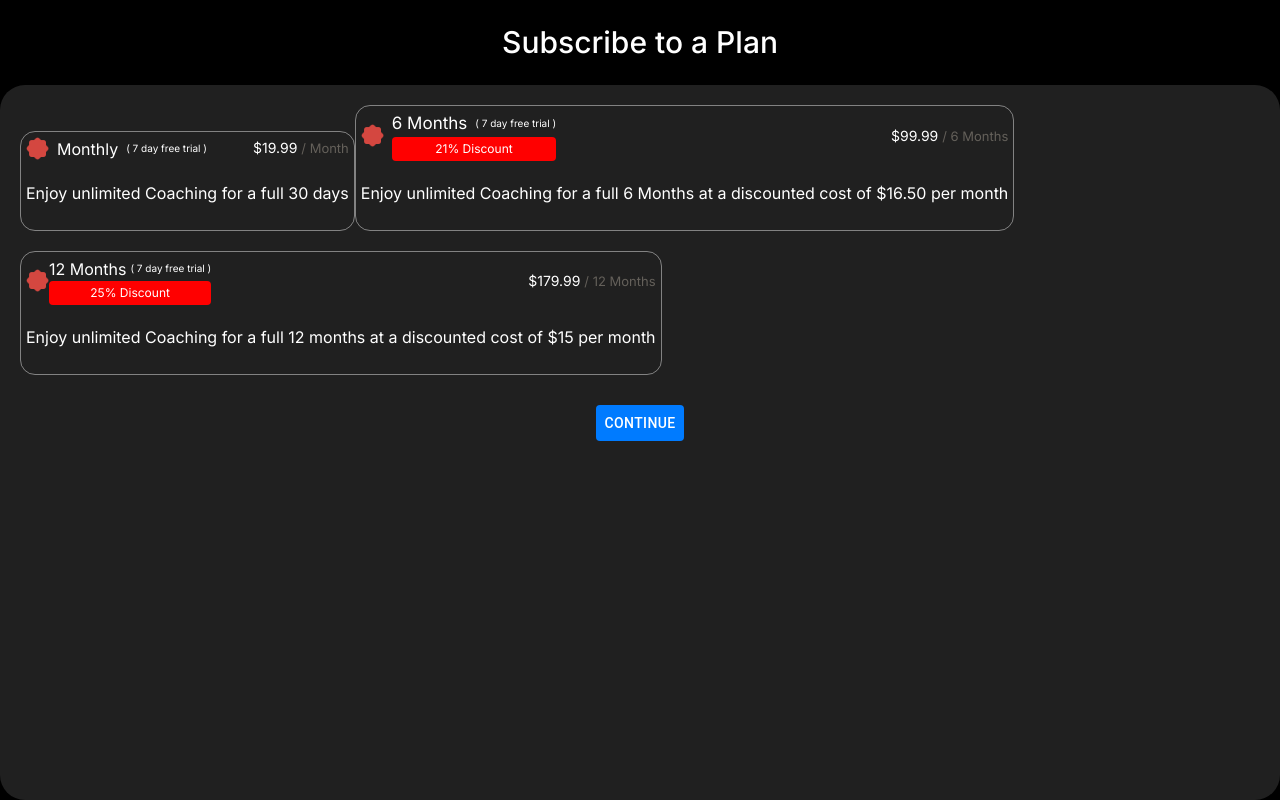
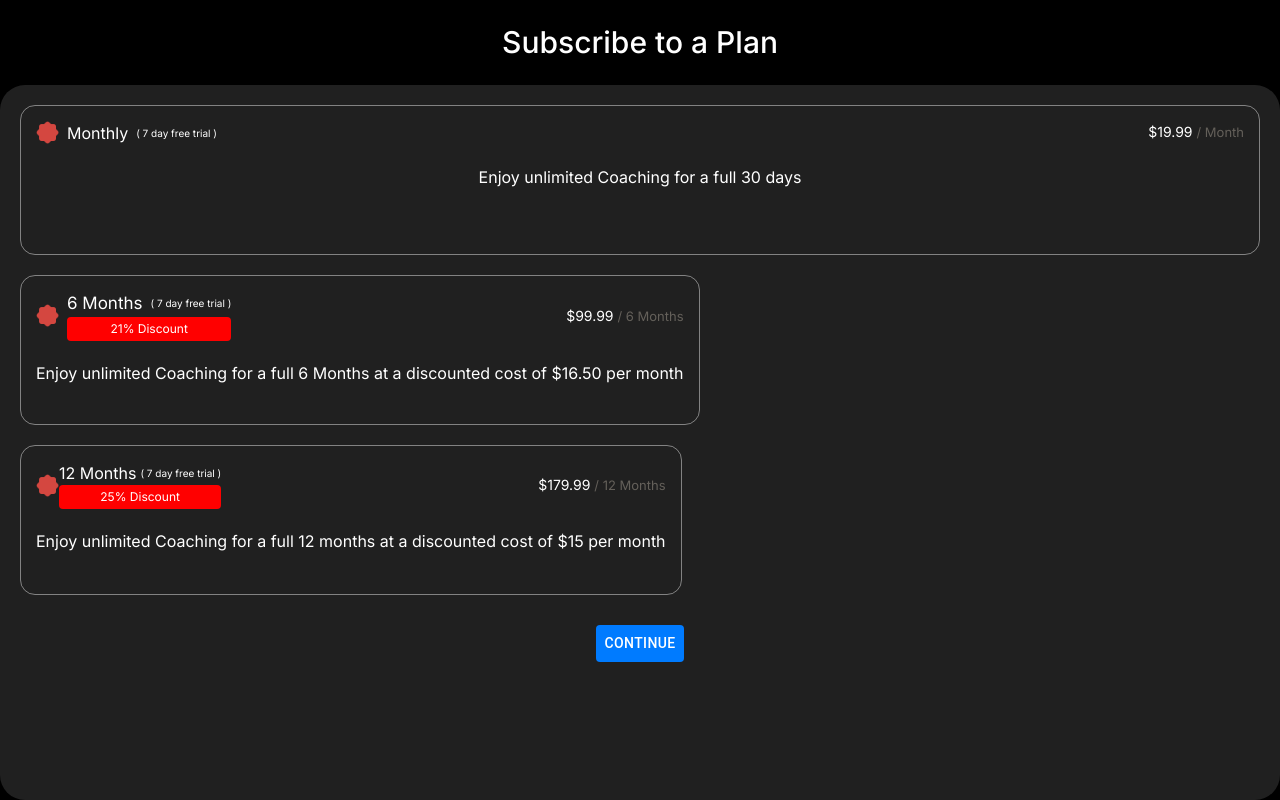
Before and after one commit to E8-Labs/Plurawl-Subscriptions-App, a Next.js app: page /home in a window 1280 px wide. Built offline with nearby package versions, Linux system fonts and the light colour scheme.

Commit message:
cost_updates

```diff
--- a/app/globals.css
+++ b/app/globals.css
@@ -37,9 +37,10 @@
   .plan {
     border-width: 1px;
     border-color: #ffffff70;
-    padding: 5px;
+    padding: 15px;
     border-radius: 15px;
     margin-bottom: 20px;
+    height: 150px;
   }
 
   .plan.selected {
--- a/app/home/cards/Promo/subscriptioncompleted/page.js
+++ b/app/home/cards/Promo/subscriptioncompleted/page.js
@@ -229,7 +229,7 @@ const Page = () => {
         }
         else {
             console.log('There is no plan')
-            return "$0"
+            return "$0.00"
         }
     }
 
--- a/app/home/page.js
+++ b/app/home/page.js
@@ -121,7 +121,7 @@ const Page = () => {
           </Snackbar>
         </div>
         <div className="content" style={{ backgroundColor: '', width: '100vw' }}>
-          <button onClick={handleSelectClick}>
+          <button onClick={handleSelectClick} style={{ width: '100%' }}>
             <div className={`plan ${selectPlan ? 'selected' : ''}`} style={{ backgroundColor: '' }}>
               <div className="plan-header">
                 <div className="plan-title">
@@ -185,7 +185,7 @@ const Page = () => {
             </div>
           </button>
           <div className="footer">
-            {loading ? <CircularProgress style={{ color: 'white' }} /> : <Button onClick={handleContinueClick} sx={{color: '#ffffff', backgroundColor: ' #007bff '}} className="continue-button">
+            {loading ? <CircularProgress style={{ color: 'white' }} /> : <Button onClick={handleContinueClick} sx={{ color: '#ffffff', backgroundColor: ' #007bff ' }} className="continue-button">
               Continue
             </Button>}
           </div>
```
